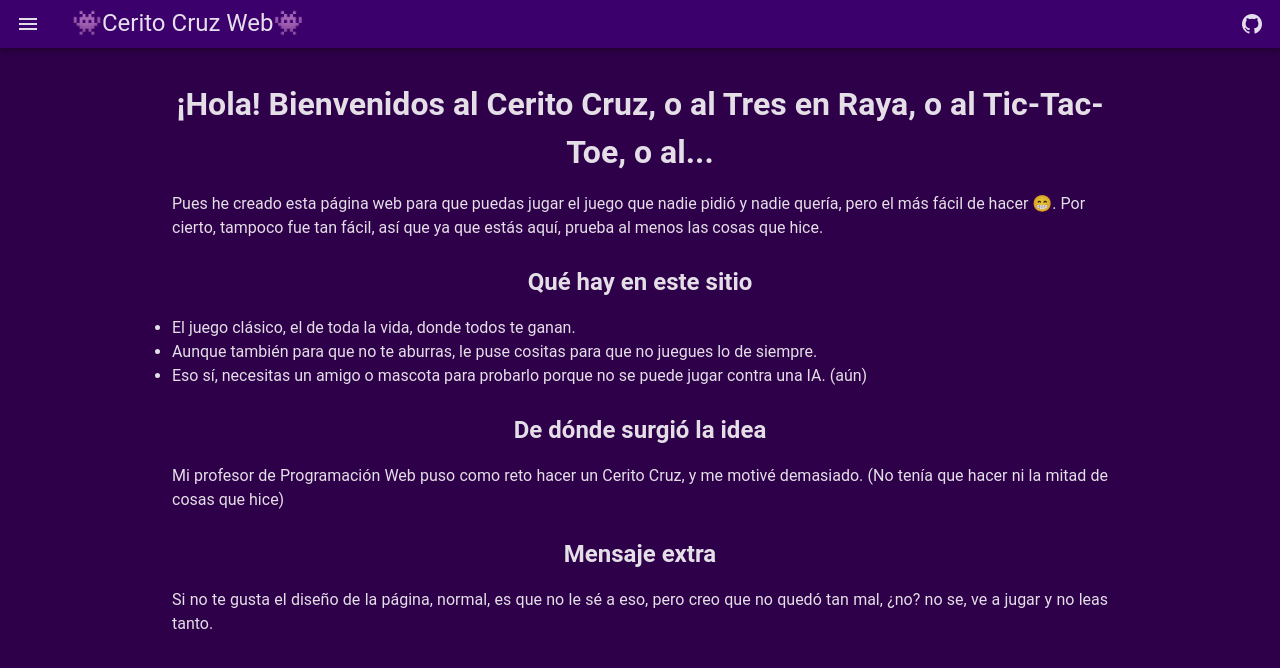
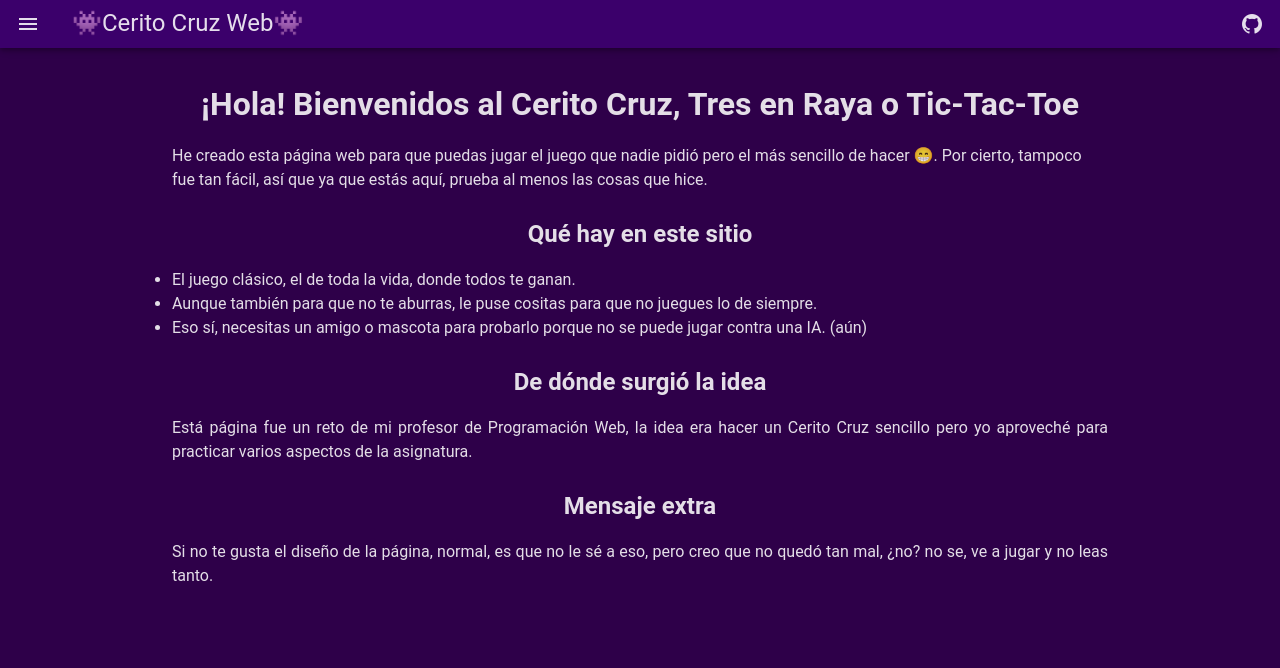
Before and after one commit to AndyMartinezAparicio/CeritoCruz, a Vue app in the folder cerito_cruz/: page / in a window 1280 px wide. Shown: the top 668 px of the page. Built offline with nearby package versions, Linux system fonts and the light colour scheme.

Commit message:
refactor

```diff
--- a/cerito_cruz/index.html
+++ b/cerito_cruz/index.html
@@ -2,9 +2,9 @@
 <html lang="">
   <head>
     <meta charset="UTF-8">
-    <link rel="icon" href="/favicon.ico">
+    <link rel="icon" href="/favicon.png">
     <meta name="viewport" content="width=device-width, initial-scale=1.0">
-    <title>Vite App</title>
+    <title>Cerito Cruz Web</title>
     <style id="vuetify-theme-stylesheet"></style>
   </head>
   <body>
--- a/cerito_cruz/src/components/TheWelcome.vue
+++ b/cerito_cruz/src/components/TheWelcome.vue
@@ -2,9 +2,9 @@
   <v-container fluid>
     <v-row>
       <v-col cols="12">
-        <h1 class="display-3 mb-4 text-center">¡Hola! Bienvenidos al Cerito Cruz, o al Tres en Raya, o al Tic-Tac-Toe, o al...</h1>
+        <h1 class="display-3 mb-4 text-center">¡Hola! Bienvenidos al Cerito Cruz, Tres en Raya o Tic-Tac-Toe</h1>
 
-        <p class="mb-6">Pues he creado esta página web para que puedas jugar el juego que nadie pidió y nadie quería, pero el más fácil de hacer 😁. Por cierto, tampoco fue tan fácil, así que ya que estás aquí, prueba al menos las cosas que hice. </p>
+        <p class="mb-6">He creado esta página web para que puedas jugar el juego que nadie pidió pero el más sencillo de hacer 😁. Por cierto, tampoco fue tan fácil, así que ya que estás aquí, prueba al menos las cosas que hice. </p>
 
         <h2 class="mb-4 mt-6 text-center">Qué hay en este sitio</h2>
         <ul>
@@ -14,7 +14,7 @@
         </ul>
 
         <h2 class="mb-4 mt-6 text-center">De dónde surgió la idea</h2>
-        <p class="text-justify mb-6">Mi profesor de Programación Web puso como reto hacer un Cerito Cruz, y me motivé demasiado. (No tenía que hacer ni la mitad de cosas que hice)</p>
+        <p class="text-justify mb-6">Está página fue un reto de mi profesor de Programación Web, la idea era hacer un Cerito Cruz sencillo pero yo aproveché para practicar varios aspectos de la asignatura.</p>
 
         <h2 class="mb-4 mt-6 text-center">Mensaje extra</h2>
         <p class="text-justify">
--- a/cerito_cruz/src/views/AboutView.vue
+++ b/cerito_cruz/src/views/AboutView.vue
@@ -11,7 +11,7 @@
             <h2 class="mb-4 mt-6 text-left">Para crear esta web simple usé las tecnologías que he ido aprendiendo en
               clase.</h2>
             <ul>
-              <li class="font-weight-bold text-subtitle-1 ">Para la creación de está pagina usé el framework de frontend
+              <li class="font-weight-bold text-subtitle-1 ">Para la creación de está página usé el framework de frontend
                 <span class="text-no-wrap bg-secondary"> Vue.js junto con Vuetify</span>.</li>
               <li class="font-weight-bold text-subtitle-1 ">Claramente conocimientos básicos de los lenguajes <span
                   class="text-no-wrap bg-secondary">JavaScript, Css y Html</span>.</li>
```
Also changed, not shown: cerito_cruz/src/components/Ajustes.vue (added, +13 -0 lines), cerito_cruz/public/favicon.png (added), 1 other file (tests, documents, lock files or other folders).
